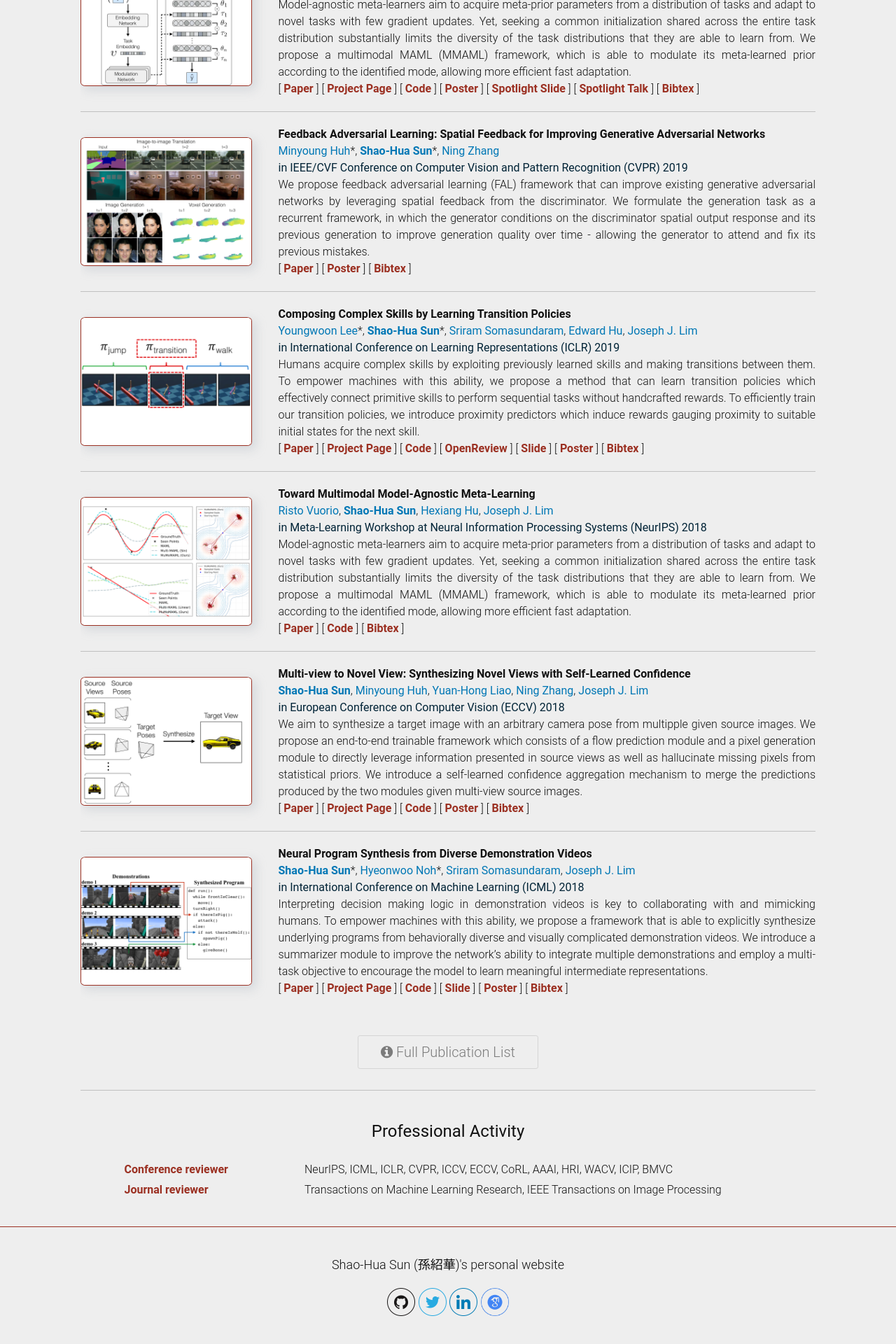
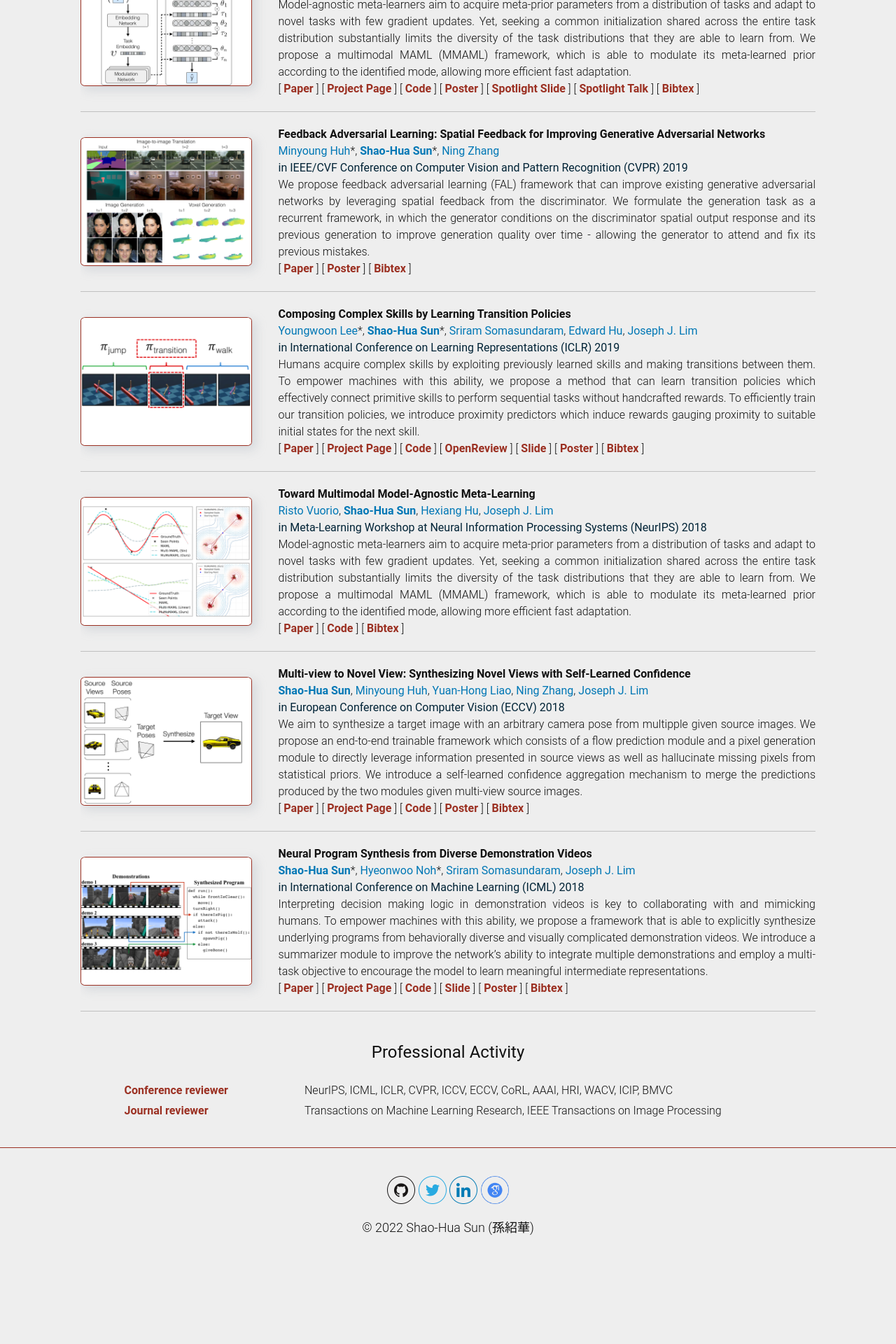
Before and after one commit to shaohua0116/shaohua0116.github.io, a Jekyll site: the page built from index.html, in a window 1280 px wide. Shown: the part 2675-4595 px from the top of the page at 70% size. Built offline with Jekyll 4.4.1, drawn with Linux system fonts in a browser that asks for light colours; some web fonts are replaced; after the commit the page ends 4502 px from its top, so only the background shows below that.

Commit message:
add copyright

```diff
--- a/_includes/footer.html
+++ b/_includes/footer.html
@@ -1,18 +1,19 @@
 {% if page.comments == True %}
 <footer class="site-footer">
-
   <div class="wrapper">
-      <div class="footer-col">
-        <div class="contact-list">
-          <p>{{ site.data.bio.name }}'s personal website</p>
-        <div>
-      <div class="footer-col">
-        {% include color-social.html %}
+    <div class="footer-col">
+      {% include color-social.html %}
+    </div>
+    <div class="footer-col">
+      <div class="contact-list">
+          <p> &copy <script>document.write(new Date().getFullYear())</script>
+           {{ site.data.bio.name }}</p>
+          <!--
+           {{ site.data.bio.name }}'s personal website</p>
+          -->
       </div>
     </div>
-
   </div>
-
 </footer>
 {% else%}
 <footer class="site-footer">
--- a/_sass/_layout.scss
+++ b/_sass/_layout.scss
@@ -107,6 +107,7 @@
 .footer-col {
   font-size:    18px;
   text-align: center;
+  margin-bottom: $spacing-unit / 2;
 }
 
 /**
--- a/index.html
+++ b/index.html
@@ -140,6 +140,7 @@ layout: home
     {% endfor %}
 </div>
 
+<!--
 <div class="button">
   <h1 class="sm-heading text-center">
     <a href="{{ '/publications/#publications' | prepend: site.baseurl }}">
@@ -147,6 +148,7 @@ layout: home
     </a>
   </h1>
 </div>
+-->
 
 <!--
 <div id="timeline" class="timeline-brief">
```
